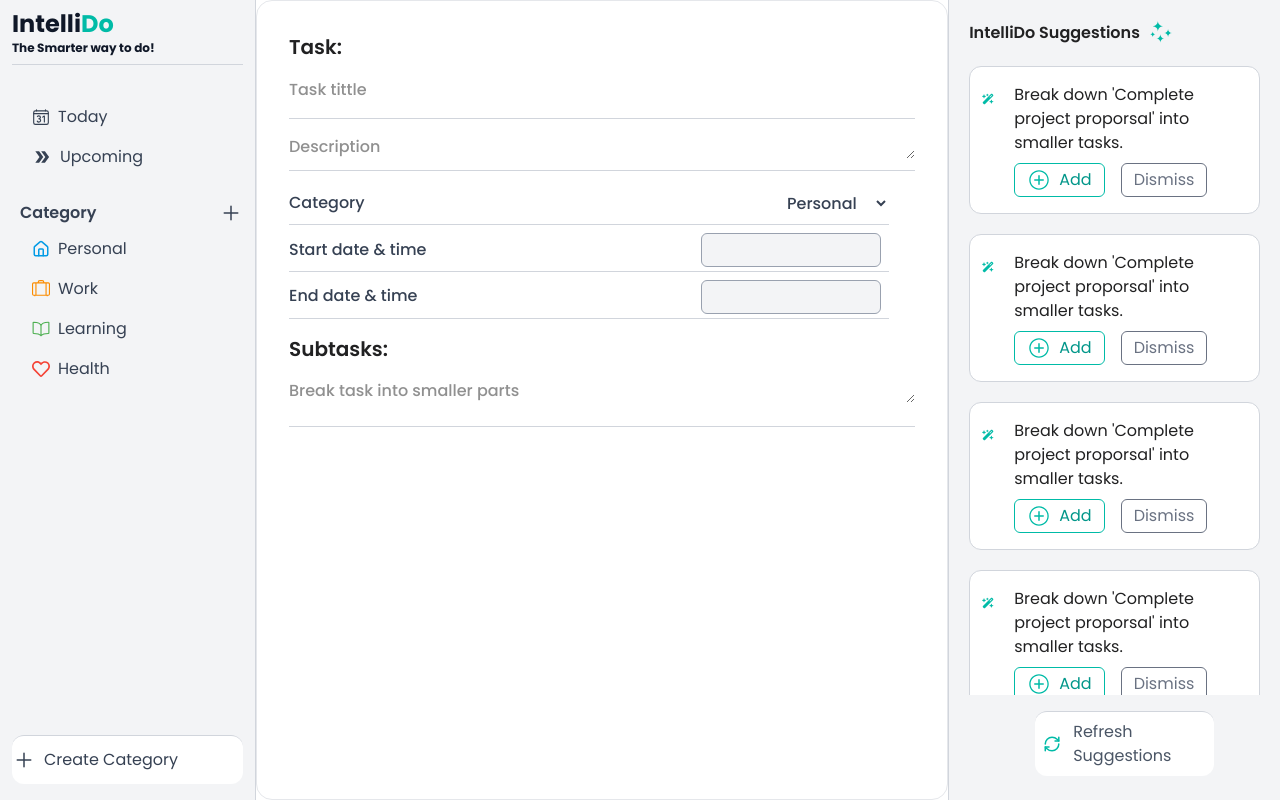
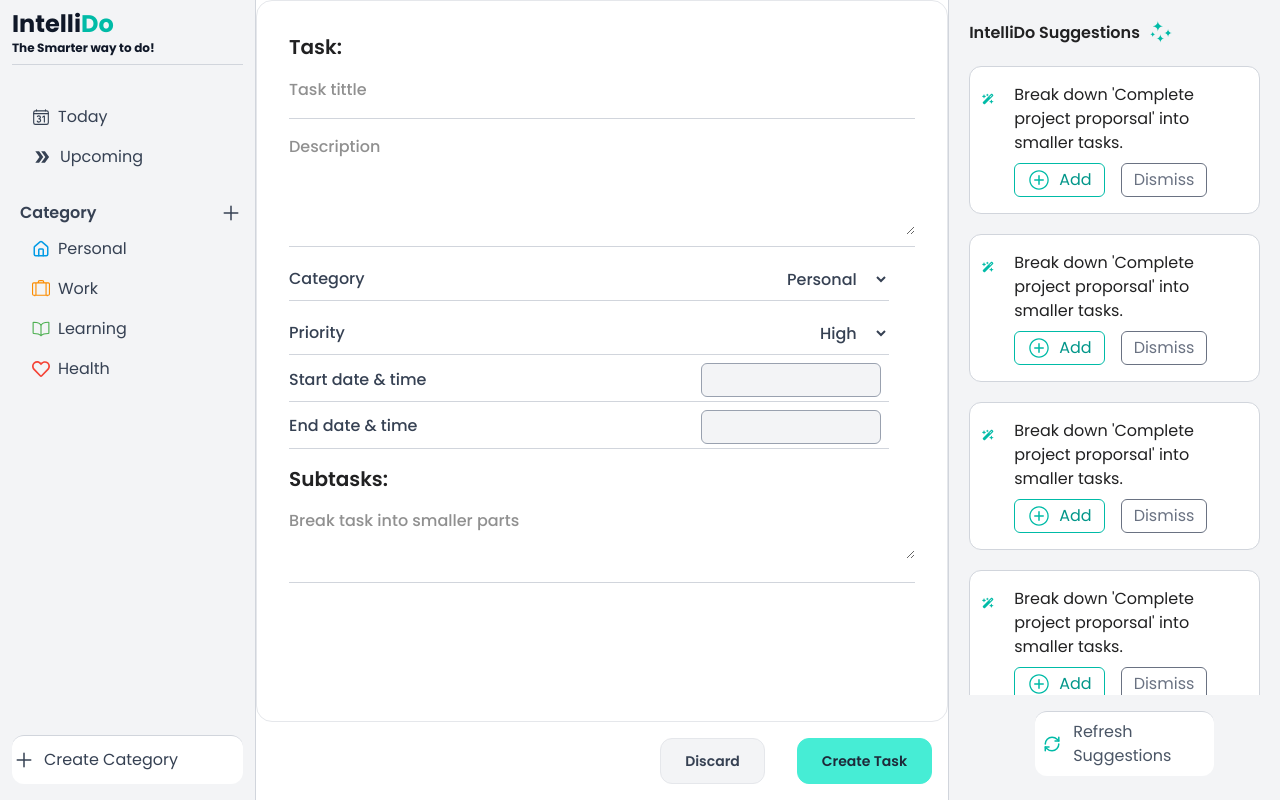
Before and after one commit to VK024tech/IntelliDo, a React (Vite) app in the folder frontend/: page /dashboard in a window 1280 px wide. Built offline with nearby package versions, Linux system fonts and the light colour scheme.

Commit message:
updated new task comp

```diff
--- a/frontend/src/assets/components/DateTimeComponents/StartDateTime.jsx
+++ b/frontend/src/assets/components/DateTimeComponents/StartDateTime.jsx
@@ -8,10 +8,11 @@
   const { startDateTime, setStartDateTime } = useContext(TodoContext);
 
   return (
-    <div className=" flex justify-center w-45  py-1 text-md pl-1 font-medium rounded-md border-1 border-gray-400 bg-gray-100 text-gray-800">
-      <div className="card flex flex-wrap gap-3 p-fluid">
+    <div className=" flex justify-center w-45 cursor-pointer  py-1 text-md pl-1 font-medium rounded-md border-1 border-gray-400 bg-gray-100 text-gray-800">
+      <div className="card flex flex-wrap  gap-3 p-fluid">
         <div className="flex-auto ">
           <Calendar
+
             id="calendar-12h"
             value={startDateTime}
             onChange={(e) => setStartDateTime(e.value)}
--- a/frontend/src/assets/components/NewTask.jsx
+++ b/frontend/src/assets/components/NewTask.jsx
@@ -3,9 +3,10 @@
 import EndDateTime from "./DateTimeComponents/EndDateTime";
 
 function NewTask() {
+  console.log();
   return (
     <div className="w-screen h-dvh ">
-      <div className="flex flex-col h-dvh justify-center items-center">
+      <div className="flex flex-col h-dvh justify-center items-center ">
         <div className="h-full w-full min-h-fit min-w-fit bg-white px-8 rounded-2xl border border-gray-200 py-8">
           <div className="text-xl font-semibold">Task:</div>
           <div className=" py-4 border-b border-gray-300">
@@ -17,7 +18,7 @@
           </div>
           <div className=" py-4 pb-1 border-b border-gray-300">
             <textarea
-              className="outline-none field-sizing-content  w-full h-full placeholder:font-medium"
+              className="outline-none field-sizing-content min-h-[100px]  w-full h-full placeholder:font-medium"
               type="text"
               placeholder="Description"
             />
@@ -33,6 +34,18 @@
                 <option value="Personal">Personal</option>
                 <option value="Health">Health</option>
                 <option value="Study">Study</option>
+              </select>
+            </div>
+            <div className=" flex   py-4 pb-1 text-md font-medium text-gray-700 border-b border-gray-300">
+              <div className="py-1 pl-0 px-1">Priority</div>
+              <select
+                className="ml-auto  pr-4 hover:bg-gray-200 rounded-md py-1 px-1"
+                name="Priority"
+                id="Priority"
+              >
+                <option value="High">High</option>
+                <option value="Mid">Mid</option>
+                <option value="Low">Low</option>
               </select>
             </div>
             <div className=" flex justify-center items-center  py-2 pb-1 text-md font-medium text-gray-700 border-b border-gray-300">
@@ -51,14 +64,22 @@
           <div className="mt-4">
             <div className="text-xl font-semibold">Subtasks:</div>
             <div className=" py-4 border-b border-gray-300">
-            <textarea
-              className="outline-none field-sizing-content  w-full h-full placeholder:font-medium"
-              type="text"
-              placeholder="Break task into smaller parts"
-            />
+              <textarea
+                className="outline-none field-sizing-content min-h-[50px] w-full h-full placeholder:font-medium"
+                type="text"
+                placeholder="Break task into smaller parts"
+              />
             </div>
           </div>
         </div>
+          <div className="flex gap-8 my-4 justify-end self-end mx-4">
+            <div className="bg-gray-100 text-sm self-center hover:bg-red-300 hover:border-red-400 transition  w-fit h-auto   px-6 border border-gray-200 rounded-xl py-3  font-semibold text-gray-700">
+              Discard
+            </div>
+            <div className="bg-teal-300 text-sm self-center hover:bg-teal-400 border border-teal-300 hover:border-teal-800  transition  w-fit  px-6  rounded-xl py-3 font-semibold text-gray-800">
+              Create Task
+            </div>
+          </div>
       </div>
     </div>
   );
--- a/frontend/src/index.css
+++ b/frontend/src/index.css
@@ -22,6 +22,7 @@
   background-color: white;
   padding-inline: 4px;
   border-radius: 10px;
+  cursor: pointer;
 
 }
 
@@ -29,4 +30,5 @@
   padding-inline: 2px;
   width: max-content;
   background-color: white;
+  cursor: pointer;
 }
```
